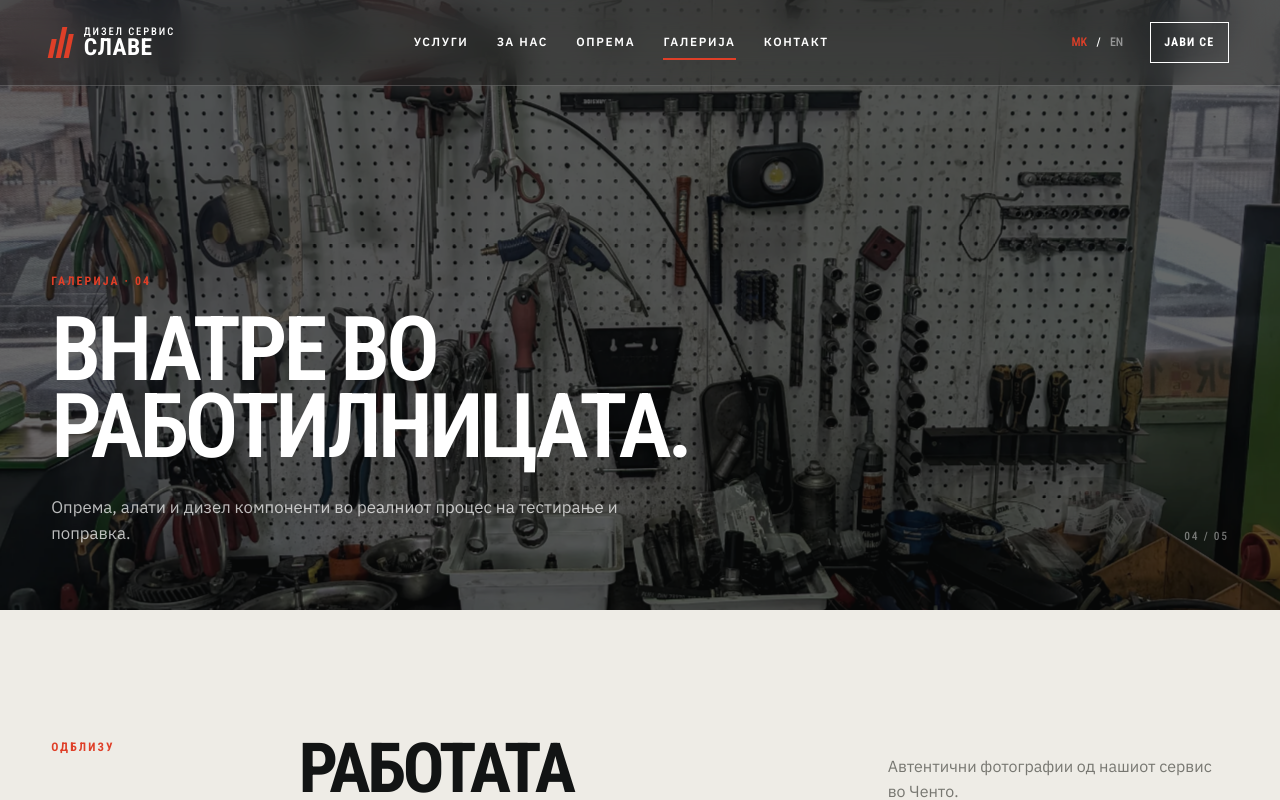
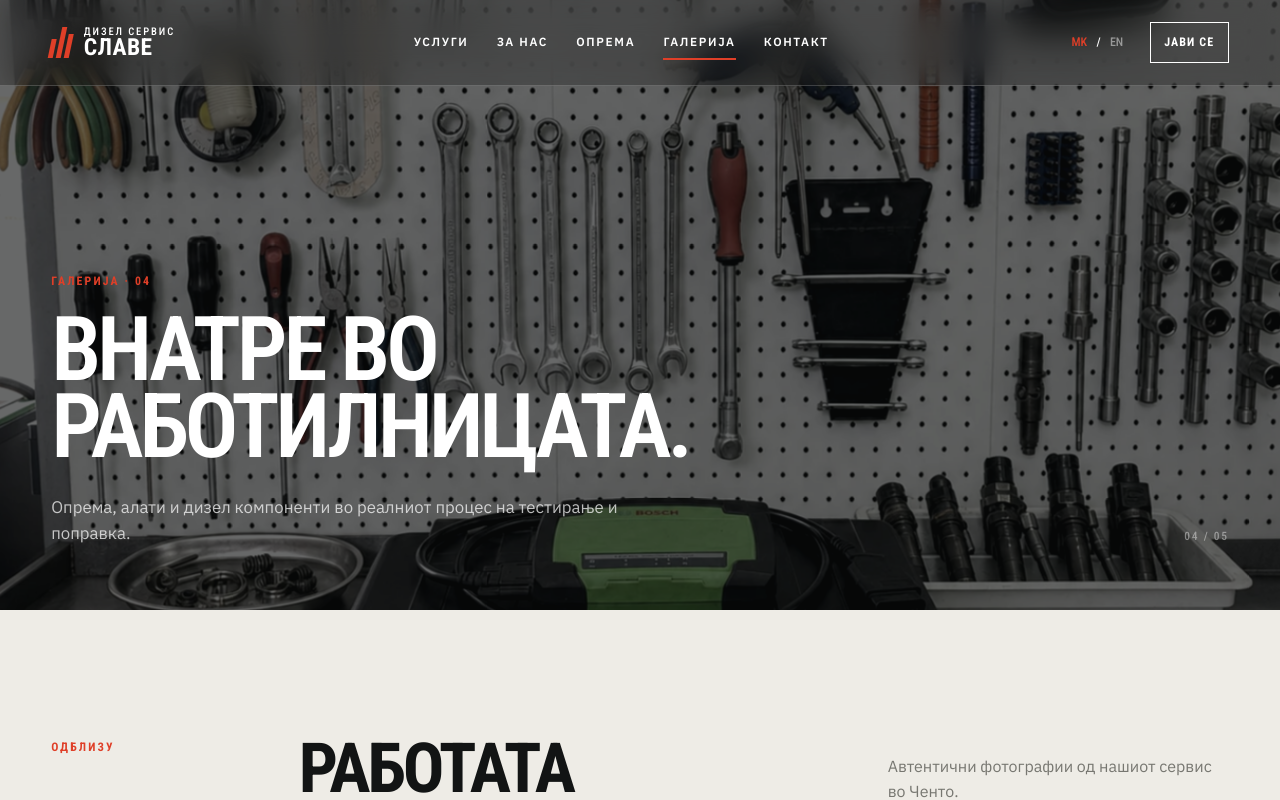
Before and after one commit to ardijancuri/slave-service-web, a Next.js app: page /gallery in a window 1280 px wide. Shown: the top 800 px of the page. Built offline with nearby package versions, Linux system fonts and the light colour scheme.

Commit message:
Update gallery hero image to cleaned asset

```diff
--- a/app/gallery/page.jsx
+++ b/app/gallery/page.jsx
@@ -24,7 +24,7 @@ export default function GalleryPage() {
         eyebrow={t.galleryPageEyebrow}
         title={t.galleryPageTitle}
         lead={t.galleryPageLead}
-        image="/assets/workshop/gallery-hero.webp"
+        image="/assets/workshop/gallery-hero-clean.webp"
         alt={t.workbenchAlt}
         index="04"
       />
```
Also changed, not shown: public/assets/workshop/gallery-hero-clean.webp (added).
